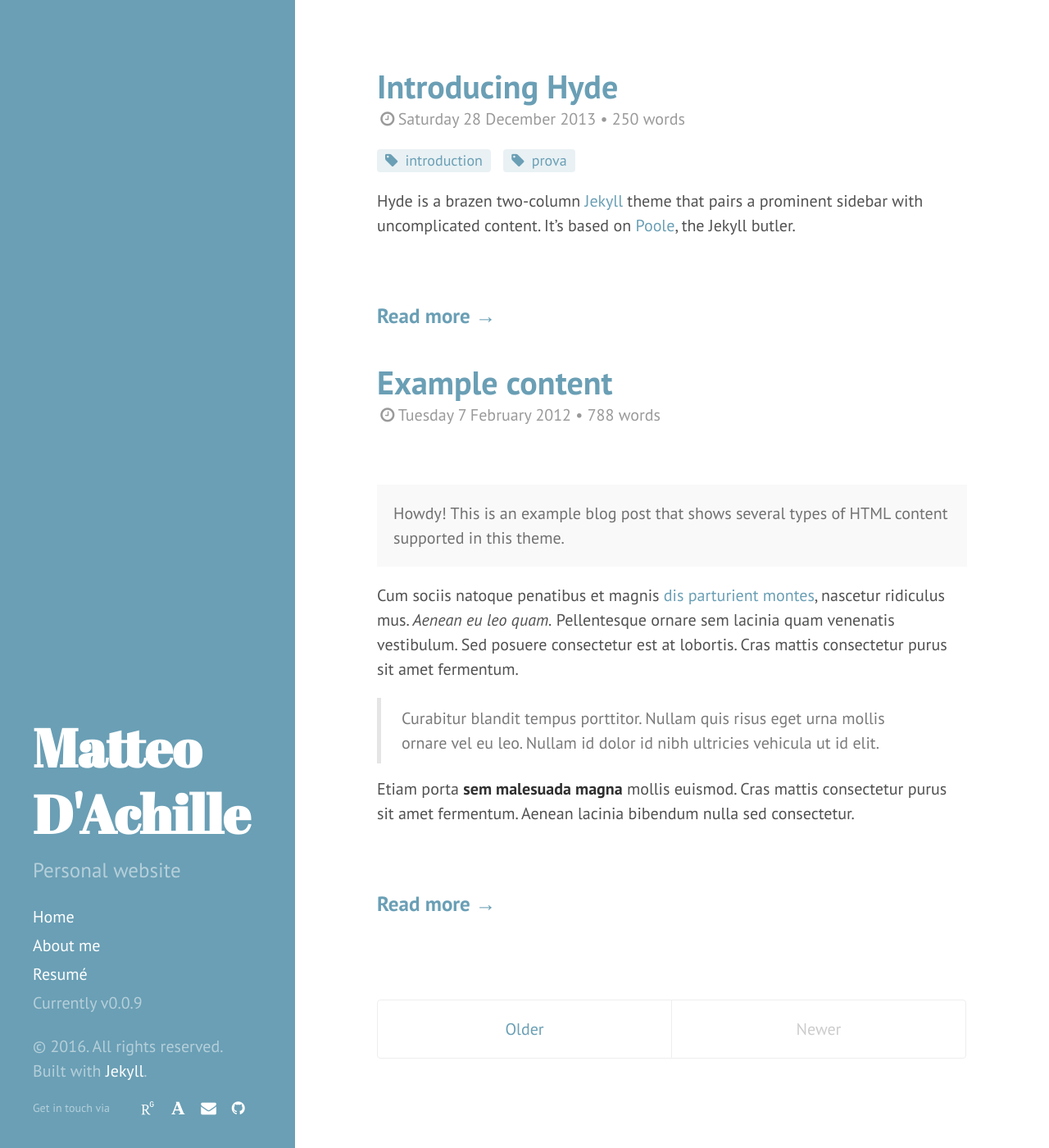
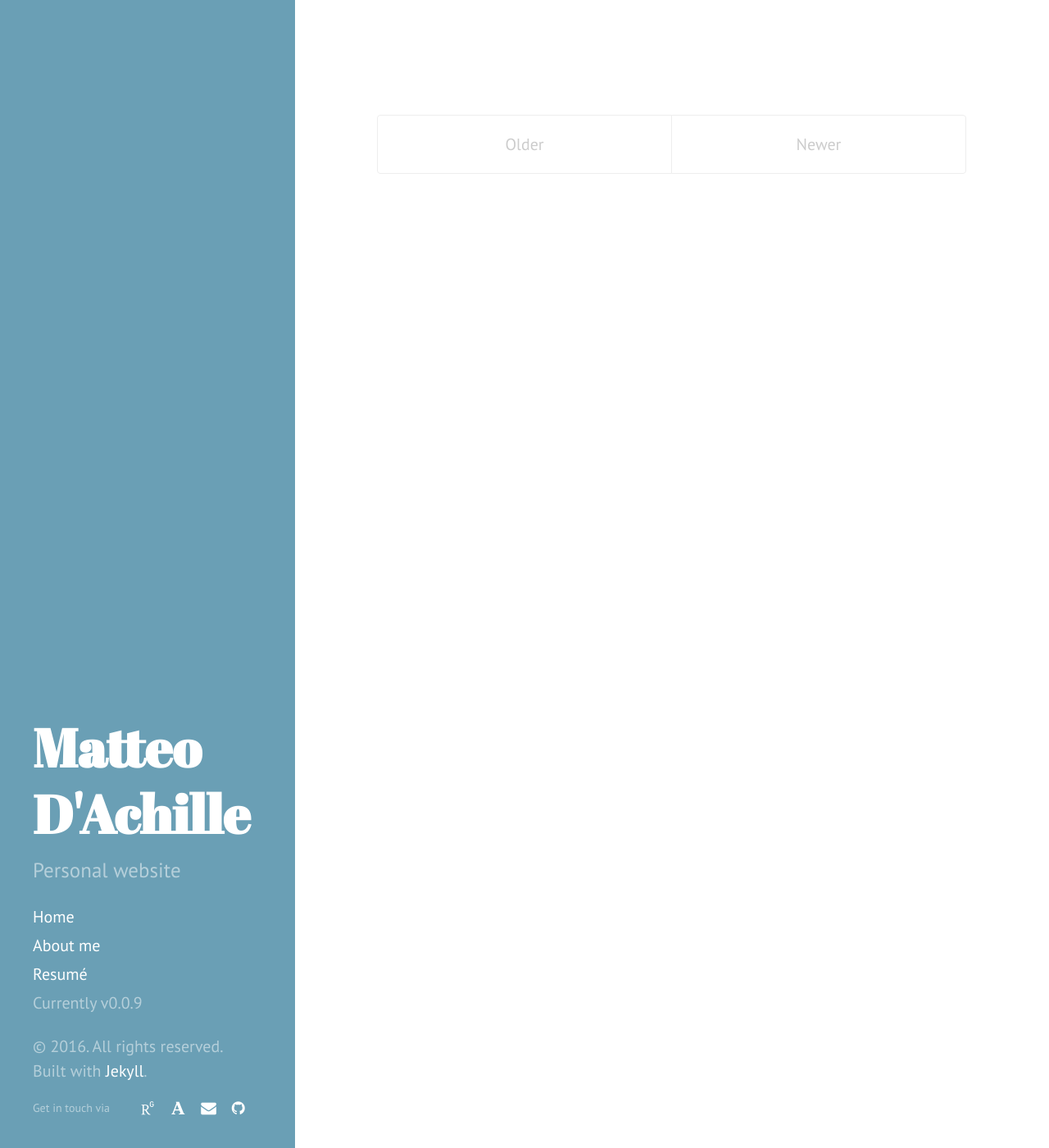
Before and after one commit to matteodachille/matteodachille.github.io, a Jekyll site: the page built from index.html, in a window 1280 px wide and 1400 px high. Shown: the whole window at 82% size. Built offline with Jekyll 4.4.1, drawn with Linux system fonts in a browser that asks for light colours; nearby versions of some CDN libraries; some web fonts are replaced; the list of posts is cut into pages by our own code.

Commit message:
Modified About me section, removed inessential files

```diff
--- a/_config.yml
+++ b/_config.yml
@@ -13,6 +13,7 @@
 description:      "Personal website"
 url:              https://matteodachille.github.io/
 baseurl:          https://matteodachille.github.io/
+#baseurl:			/
 tag_page: 		    tags
 category_page:	  categories
 
@@ -31,4 +32,4 @@
 # Custom vars
 version:          0.0.9
 
-repository:           /home/mpd/Scrivania/Jekyll-projects/hyde-master
+repository:       https://github.com/matteodachille/matteodachille.github.io
--- a/_posts/2012-02-07-example-content.md
+++ /dev/null
@@ -1,140 +0,0 @@
----
-layout: post
-title: Example content
----
-
-
-<div class="message">
-  Howdy! This is an example blog post that shows several types of HTML content supported in this theme.
-</div>
-
-Cum sociis natoque penatibus et magnis <a href="#">dis parturient montes</a>, nascetur ridiculus mus. *Aenean eu leo quam.* Pellentesque ornare sem lacinia quam venenatis vestibulum. Sed posuere consectetur est at lobortis. Cras mattis consectetur purus sit amet fermentum.
-
-> Curabitur blandit tempus porttitor. Nullam quis risus eget urna mollis ornare vel eu leo. Nullam id dolor id nibh ultricies vehicula ut id elit.
-
-Etiam porta **sem malesuada magna** mollis euismod. Cras mattis consectetur purus sit amet fermentum. Aenean lacinia bibendum nulla sed consectetur.
-
-<!--more-->
-
-## Inline HTML elements
-
-HTML defines a long list of available inline tags, a complete list of which can be found on the [Mozilla Developer Network](https://developer.mozilla.org/en-US/docs/Web/HTML/Element).
-
-- **To bold text**, use `<strong>`.
-- *To italicize text*, use `<em>`.
-- Abbreviations, like <abbr title="HyperText Markup Langage">HTML</abbr> should use `<abbr>`, with an optional `title` attribute for the full phrase.
-- Citations, like <cite>&mdash; Mark otto</cite>, should use `<cite>`.
-- <del>Deleted</del> text should use `<del>` and <ins>inserted</ins> text should use `<ins>`.
-- Superscript <sup>text</sup> uses `<sup>` and subscript <sub>text</sub> uses `<sub>`.
-
-Most of these elements are styled by browsers with few modifications on our part.
-
-## Heading
-
-Vivamus sagittis lacus vel augue rutrum faucibus dolor auctor. Duis mollis, est non commodo luctus, nisi erat porttitor ligula, eget lacinia odio sem nec elit. Morbi leo risus, porta ac consectetur ac, vestibulum at eros.
-
-### Code
-
-Cum sociis natoque penatibus et magnis dis `code element` montes, nascetur ridiculus mus.
-
-{% highlight js %}
-// Example can be run directly in your JavaScript console
-
-// Create a function that takes two arguments and returns the sum of those arguments
-var adder = new Function("a", "b", "return a + b");
-
-// Call the function
-adder(2, 6);
-// > 8
-{% endhighlight %}
-
-Aenean lacinia bibendum nulla sed consectetur. Etiam porta sem malesuada magna mollis euismod. Fusce dapibus, tellus ac cursus commodo, tortor mauris condimentum nibh, ut fermentum massa.
-
-### Gists via GitHub Pages
-
-Vestibulum id ligula porta felis euismod semper. Nullam quis risus eget urna mollis ornare vel eu leo. Donec sed odio dui.
-
-{% gist 5555251 gist.md %}
-
-Aenean eu leo quam. Pellentesque ornare sem lacinia quam venenatis vestibulum. Nullam quis risus eget urna mollis ornare vel eu leo. Cum sociis natoque penatibus et magnis dis parturient montes, nascetur ridiculus mus. Donec sed odio dui. Vestibulum id ligula porta felis euismod semper.
-
-### Lists
-
-Cum sociis natoque penatibus et magnis dis parturient montes, nascetur ridiculus mus. Aenean lacinia bibendum nulla sed consectetur. Etiam porta sem malesuada magna mollis euismod. Fusce dapibus, tellus ac cursus commodo, tortor mauris condimentum nibh, ut fermentum massa justo sit amet risus.
-
-* Praesent commodo cursus magna, vel scelerisque nisl consectetur et.
-* Donec id elit non mi porta gravida at eget metus.
-* Nulla vitae elit libero, a pharetra augue.
-
-Donec ullamcorper nulla non metus auctor fringilla. Nulla vitae elit libero, a pharetra augue.
-
-1. Vestibulum id ligula porta felis euismod semper.
-2. Cum sociis natoque penatibus et magnis dis parturient montes, nascetur ridiculus mus.
-3. Maecenas sed diam eget risus varius blandit sit amet non magna.
-
-Cras mattis consectetur purus sit amet fermentum. Sed posuere consectetur est at lobortis.
-
-<dl>
-  <dt>HyperText Markup Language (HTML)</dt>
-  <dd>The language used to describe and define the content of a Web page</dd>
-
-  <dt>Cascading Style Sheets (CSS)</dt>
-  <dd>Used to describe the appearance of Web content</dd>
-
-  <dt>JavaScript (JS)</dt>
-  <dd>The programming language used to build advanced Web sites and applications</dd>
-</dl>
-
-Integer posuere erat a ante venenatis dapibus posuere velit aliquet. Morbi leo risus, porta ac consectetur ac, vestibulum at eros. Nullam quis risus eget urna mollis ornare vel eu leo.
-
-### Images
-
-Quisque consequat sapien eget quam rhoncus, sit amet laoreet diam tempus. Aliquam aliquam metus erat, a pulvinar turpis suscipit at.
-
-![placeholder](http://placehold.it/800x400 "Large example image")
-![placeholder](http://placehold.it/400x200 "Medium example image")
-![placeholder](http://placehold.it/200x200 "Small example image")
-
-### Tables
-
-Aenean lacinia bibendum nulla sed consectetur. Lorem ipsum dolor sit amet, consectetur adipiscing elit.
-
-<table>
-  <thead>
-    <tr>
-      <th>Name</th>
-      <th>Upvotes</th>
-      <th>Downvotes</th>
-    </tr>
-  </thead>
-  <tfoot>
-    <tr>
-      <td>Totals</td>
-      <td>21</td>
-      <td>23</td>
-    </tr>
-  </tfoot>
-  <tbody>
-    <tr>
-      <td>Alice</td>
-      <td>10</td>
-      <td>11</td>
-    </tr>
-    <tr>
-      <td>Bob</td>
-      <td>4</td>
-      <td>3</td>
-    </tr>
-    <tr>
-      <td>Charlie</td>
-      <td>7</td>
-      <td>9</td>
-    </tr>
-  </tbody>
-</table>
-
-Nullam id dolor id nibh ultricies vehicula ut id elit. Sed posuere consectetur est at lobortis. Nullam quis risus eget urna mollis ornare vel eu leo.
-
------
-
-Want to see something else added? <a href="https://github.com/poole/poole/issues/new">Open an issue.</a>
--- a/_posts/2013-12-28-introducing-hyde.md
+++ /dev/null
@@ -1,44 +0,0 @@
----
-layout: post
-title: Introducing Hyde
-author:
-    name: Matteo D'Achille
-    image: ../assets/dachille.jpg
-tags: [introduction,prova]
----
-
-Hyde is a brazen two-column [Jekyll](http://jekyllrb.com) theme that pairs a prominent sidebar with uncomplicated content. It's based on [Poole](http://getpoole.com), the Jekyll butler.
-
-<!--more-->
-
-### Built on Poole
-
-Poole is the Jekyll Butler, serving as an upstanding and effective foundation for Jekyll themes by [@mdo](https://twitter.com/mdo). Poole, and every theme built on it (like Hyde here) includes the following:
-
-* Complete Jekyll setup included (layouts, config, [404](/404), [RSS feed](/atom.xml), posts, and [example page](/about))
-* Mobile friendly design and development
-* Easily scalable text and component sizing with `rem` units in the CSS
-* Support for a wide gamut of HTML elements
-* Related posts (time-based, because Jekyll) below each post
-* Syntax highlighting, courtesy Pygments (the Python-based code snippet highlighter)
-
-
-### Hyde features
-
-In addition to the features of Poole, Hyde adds the following:
-
-* Sidebar includes support for textual modules and a dynamically generated navigation with active link support
-* Two orientations for content and sidebar, default (left sidebar) and [reverse](https://github.com/poole/lanyon#reverse-layout) (right sidebar), available via `<body>` classes
-* [Eight optional color schemes](https://github.com/poole/hyde#themes), available via `<body>` classes
-
-[Head to the readme](https://github.com/poole/hyde#readme) to learn more.
-
-### Browser support
-
-Hyde is by preference a forward-thinking project. In addition to the latest versions of Chrome, Safari (mobile and desktop), and Firefox, it is only compatible with Internet Explorer 9 and above.
-
-### Download
-
-Hyde is developed on and hosted with GitHub. Head to the <a href="https://github.com/poole/hyde">GitHub repository</a> for downloads, bug reports, and features requests.
-
-Thanks!
```
Also changed, not shown: _posts/2012-02-06-whats-jekyll.md (deleted, +0 -14 lines), about.md (+2 -4 lines), resume.md (+0 -2 lines), Gemfile.lock, public/apple-touch-icon-144-precomposed.png, public/favicon.ico.
